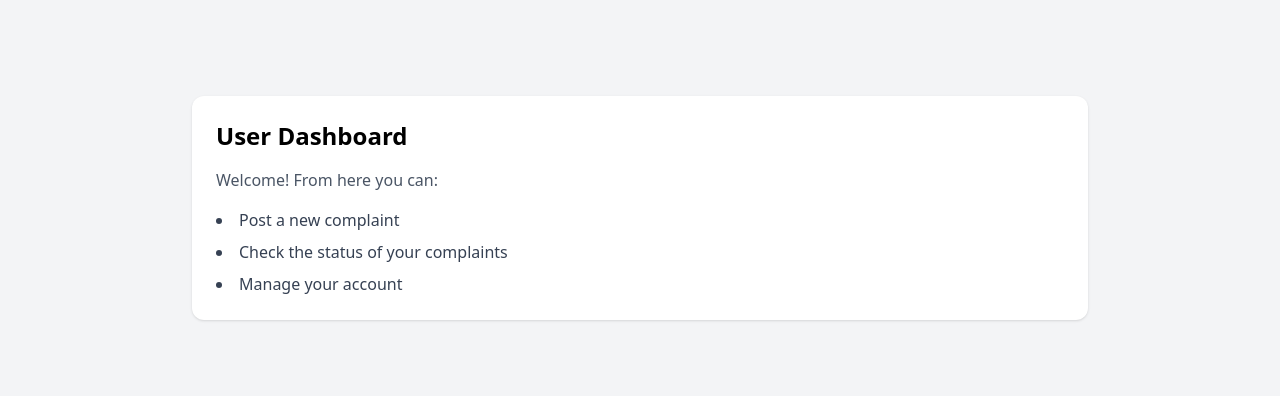
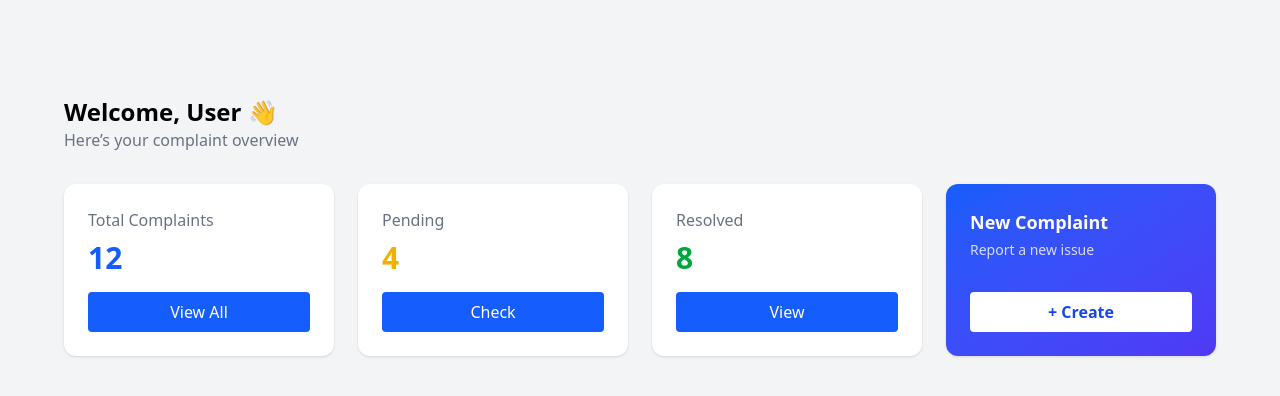
Before and after one commit to kaushikgogoi360/WInter_project-, a React (Vite) app in the folder Caravan-frontend/: page /user in a window 1280 px wide. Shown: the top 396 px of the page. Built offline with nearby package versions, Linux system fonts and the light colour scheme; no server answers.

Commit message:
new dashboard look

```diff
--- a/Caravan-frontend/src/Pages/UserDashboard.jsx
+++ b/Caravan-frontend/src/Pages/UserDashboard.jsx
@@ -1,18 +1,83 @@
 import React from "react";
+import { useNavigate } from "react-router-dom";
+import authService from "../services/authService";
 
 function UserDashboard() {
+  const navigate = useNavigate();
+  const user = authService.getCurrentUser();
+
+  const stats = {
+    total: 12,
+    pending: 4,
+    resolved: 8,
+  };
+
+  const Card = ({ title, value, color, btnText, onClick }) => (
+    <div className="bg-white rounded-xl shadow p-6 flex flex-col justify-between">
+      <div>
+        <p className="text-gray-500">{title}</p>
+        <h2 className={`text-3xl font-bold mt-2 ${color}`}>{value}</h2>
+      </div>
+      <button
+        onClick={onClick}
+        className="mt-4 py-2 bg-blue-600 text-white rounded hover:bg-blue-700 transition"
+      >
+        {btnText}
+      </button>
+    </div>
+  );
+
   return (
-    <div className="min-h-screen pt-24 px-6 bg-gray-100">
-      <div className="max-w-4xl mx-auto bg-white p-6 rounded-xl shadow">
-        <h1 className="text-2xl font-semibold mb-4">User Dashboard</h1>
+    <div className="min-h-screen bg-gray-100 pt-24 px-6">
+      <div className="max-w-6xl mx-auto">
+        {/* Welcome */}
+        <div className="mb-8">
+          <h1 className="text-2xl font-semibold">
+            Welcome, {user?.name || "User"} 👋
+          </h1>
+          <p className="text-gray-500">Here’s your complaint overview</p>
+        </div>
 
-        <p className="text-gray-600">Welcome! From here you can:</p>
+        {/* Cards */}
+        <div className="grid grid-cols-1 md:grid-cols-4 gap-6">
+          <Card
+            title="Total Complaints"
+            value={stats.total}
+            color="text-blue-600"
+            btnText="View All"
+            onClick={() => navigate("/complaints")}
+          />
 
-        <ul className="list-disc list-inside mt-4 space-y-2 text-gray-700">
-          <li>Post a new complaint</li>
-          <li>Check the status of your complaints</li>
-          <li>Manage your account</li>
-        </ul>
+          <Card
+            title="Pending"
+            value={stats.pending}
+            color="text-yellow-500"
+            btnText="Check"
+            onClick={() => navigate("/complaints?status=pending")}
+          />
+
+          <Card
+            title="Resolved"
+            value={stats.resolved}
+            color="text-green-600"
+            btnText="View"
+            onClick={() => navigate("/complaints?status=resolved")}
+          />
+
+          <div className="bg-gradient-to-br from-blue-600 to-indigo-600 text-white rounded-xl shadow p-6 flex flex-col justify-between">
+            <div>
+              <p className="text-lg font-semibold">New Complaint</p>
+              <p className="text-sm mt-1 opacity-80">Report a new issue</p>
+            </div>
+
+            <button
+              onClick={() => navigate("/complaint/new")}
+              className="mt-4 py-2 bg-white text-blue-700 rounded font-semibold hover:bg-gray-100"
+            >
+              + Create
+            </button>
+          </div>
+        </div>
       </div>
     </div>
   );
```
